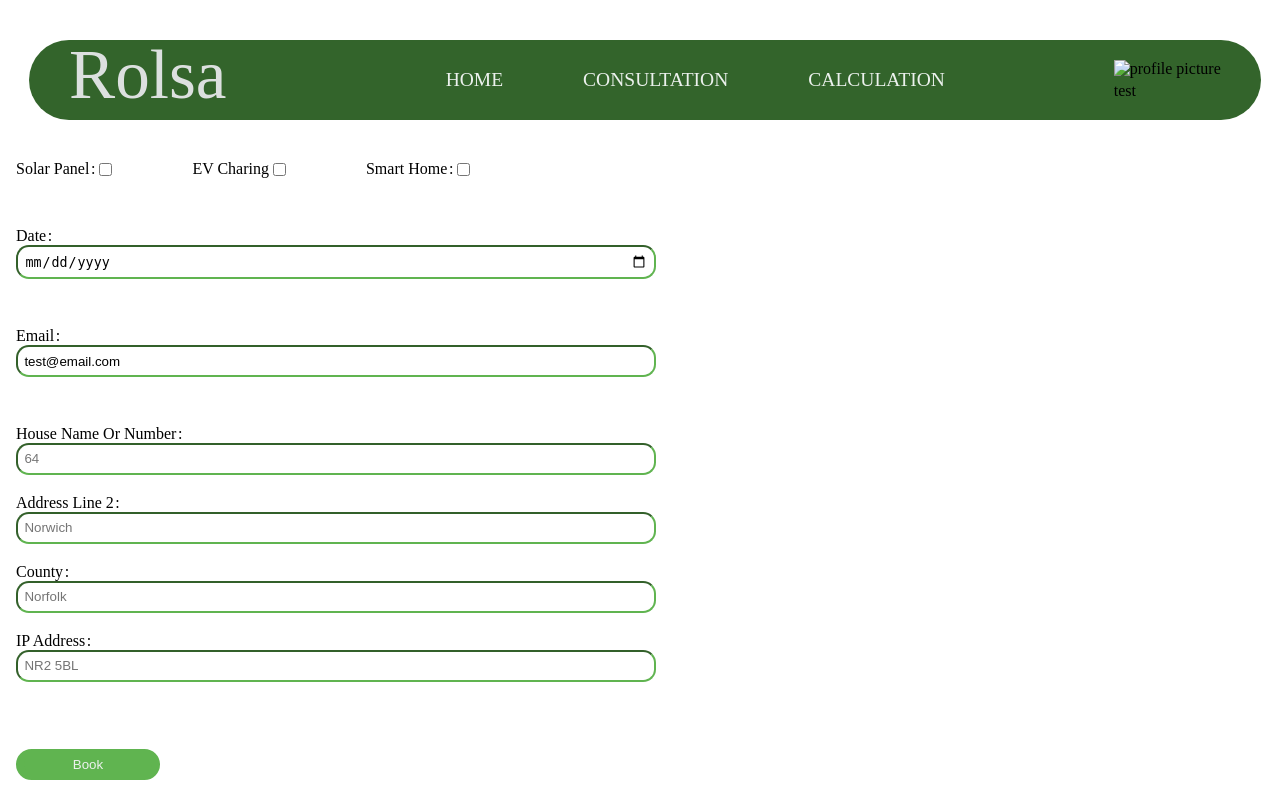
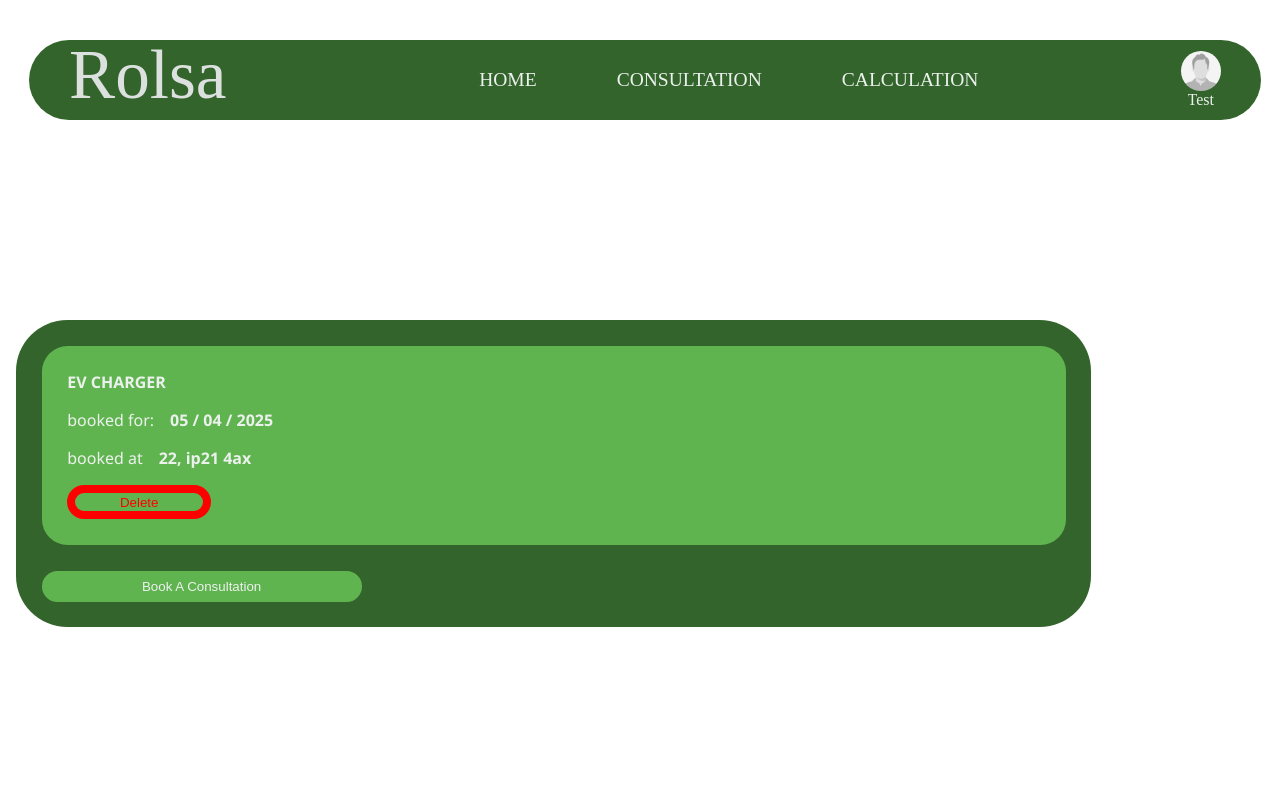
Before and after one commit to ebe82873/e, a PHP site: the page made by src/(test)/test.html in a window 1280 px wide. Run offline with PHP 8.4, Linux system fonts and the light colour scheme; some web fonts are replaced.

Commit message:
V:1.7.1 updates to styles and php

```diff
--- a/src/(book)/create_booking.php
+++ b/src/(book)/create_booking.php
@@ -15,7 +15,7 @@ function main(): void {
     $address_line_1 = $_POST['address-line-1'];
     $address_line_2 = $_POST['address-line-2'];
     $address_line_county = $_POST['address-line-county'];
-    $post_code = $_POST['post-code'];
+    $post_code = strtolower($_POST['post-code']);
 
     $solar_panel = ['on' => true, 'off' => false][$_POST['solar-panel'] ?? 'off'];
     $ev_charging = ['' => true, 'off' => false][$_POST['ev-charging'] ?? 'off'];
@@ -41,7 +41,7 @@ function main(): void {
 
     // checks the county is valid
     // in future to add a better system to catch just the 52 counties
-    if (!preg_match(pattern:'/([A-z]){}/i', subject: $address_line_county)) {
+    if (!preg_match(pattern:'/([A-z]){}/i', subject: $address_line_county) && $address_line_county) {
         error_and_reroute(error_message: 'invalid county name');
     }
 
--- a/src/(book)/index.php
+++ b/src/(book)/index.php
@@ -4,7 +4,7 @@
 require_once '../php/requirements.php';
 ?>
 <head>
-    <?= render_header('book consultation') ?>
+    <?= render_header(title: 'book consultation') ?>
 </head>
 <body>
     <?= render_navbar() ?>
@@ -48,8 +48,8 @@ require_once '../php/requirements.php';
                     <label class="label" for="address-line-county">County</label>
                     <input type="text" id="address-line-county" name="address-line-county" placeholder="Norfolk" value="<?= fetch_cookie('tmp_address-line-county', unset_value: true) ?>">
 
-                    <label class="label" for="ip-address">IP address</label>
-                    <input type="text" id="ip-address" name="ip-address" placeholder="NR2 5BL" required value="<?= fetch_cookie('tmp_ip-address', unset_value: true) ?>">
+                    <label class="label" for="post-code">IP address</label>
+                    <input type="text" id="post-code" name="post-code" placeholder="NR2 5BL" required value="<?= fetch_cookie('tmp_post-code', unset_value: true) ?>">
                 </div>
 
                 <!-- displays an error message is one is applicable -->
--- a/src/(test)/test.html
+++ b/src/(test)/test.html
@@ -4,7 +4,7 @@
 <head>
     <meta charset="UTF-8">
 <meta name="viewport" content="width=device-width, initial-scale=1.0">
-<title>book consultation</title>
+<title>Your Consolations</title>
 <link rel="stylesheet" href="../css/styles.css">
 <link rel="shortcut icon" href="../assets/images/favicon.svg" type="image/x-icon"></head>
 <body>
@@ -16,57 +16,30 @@
 <a href="../(calculation)/" title="calculation">calculation</a>
 </ul>
 <a class="account-icon" href="../(account)" title="account settings">
-<img src="" alt="profile picture">
-<p class="username">test</p>
+<img src="../assets/images/placeholder-profile.jpg" alt="profile picture">
+<p class="username capitalise">test</p>
 </a>
 </nav>
-    <main class="book">
-        <section class="create-booking">
-            <form action="create_booking.php" class="create-booking" method="post">
-                <!-- a container for the user to enter the options for their booking -->
-                <div class="system input-field">
-                    <label class="label" for="solar-panel">solar panel</label>
-                    <input type="checkbox" name="solar-panel" id="solar-panel" >
+    <main class="consolations">
+        <section class="bookings">
+                                                <div class="booking">
+                        <div class="options">
+                            <!-- for each sub-element gets added if the option is selected in the booking -->
+                                                            <span>ev charger</span>
 
-                    <label for="ev-charging">EV Charing</label>
-                    <input type="checkbox" name="ev-charging" id="ev-charging" value="">
+                        </div>
 
-                    <label class="label" for="smart-home">smart home</label>
-                    <input type="checkbox" name="smart-home" id="smart-home" value="">
-                </div>
+                        <!-- shows the date in standard formate -->
+                        <p class="date">05 / 04 / 2025</p>
 
-                <!-- a container for the user to enter a date -->
-                <div class="date input-field">
-                    <label class="label" for="date">date</label>
-                    <input type="date" name="date" id="date" required value="">
-                </div>
+                        <p class="location">22, ip21 4ax</p>
 
-                <!-- a container for the user to enter their email -->
-                <div class="email input-field">
-                    <label class="label" for="email">email</label>
-                    <!-- pre-loads the email with their won email or has nothing there-->
-                    <input type="email" name="email" id="email" value="test@email.com" required>
-                </div>
+                        <!-- makes a delete button for the booking specific to the booking -->
+                        <button class="delete button" onclick="window.location.href = 'delete_booking.php?id=8';">Delete</button>
+                    </div>
 
-                <!-- a container for the user to enter their address -->
-                <div class="address input-field">
-                    <label class="label" for="address-lines-1">House name or number</label>
-                    <input type="text" id="address-line-1" name="address-line-1" placeholder="64" required value="">
-
-                    <label class="label" for="address-lines-2">address line 2</label>
-                    <input type="text" id="address-line-2" name="address-line-2" placeholder="Norwich" value="">
-
-                    <label class="label" for="address-line-county">County</label>
-                    <input type="text" id="address-line-county" name="address-line-county" placeholder="Norfolk" value="">
-
-                    <label class="label" for="ip-address">IP address</label>
-                    <input type="text" id="ip-address" name="ip-address" placeholder="NR2 5BL" required value="">
-                </div>
-
-                <!-- displays an error message is one is applicable -->
-
-                <input type="submit" class="primary button" value="Book">
-            </form>
+            <!-- makes the book a new button -->
+            <button class="primary button" style="width: 20rem" onclick="window.location.href = '../(book)/';">Book A Consultation</button>
         </section>
     </main>
 </body>
--- a/src/css/styles.css
+++ b/src/css/styles.css
@@ -264,31 +258,52 @@ main.calculation .calculation .calculator .buttons {
 main.consolations .bookings {
 	display: flex;
 	flex-direction: column;
-	gap: calc(1rem * 1.6);
+	gap: 1.6rem;
 
 	margin: 1rem;
 	margin-top: 10rem;
 
 	border-radius: calc(2rem * 1.6);
 
-	padding: calc(1rem * 1.6);
+	padding: 1.6rem;
 
 	background-color: var(--secondary);
 	width: 80%;
 	min-width: 50rem;
 }
 main.consolations .bookings .booking {
-			border-radius: calc(1rem * 1.6);
+	border-radius: 1.6rem;
 
-			background-color: var(--primary);
+	background-color: var(--primary);
 
-			padding: calc(1rem * 0.791);
+	padding: 1.6rem;
 
+	color: var(--white);
+	font-weight: bolder;
+	font-family: 'Segoe UI', Tahoma, Geneva, Verdana, sans-serif;
 }
 main.consolations .bookings .booking .options {
 	display: inline-flex;
 	flex-direction: row;
 	gap: 1rem;
+}
+main.consolations .bookings .booking .options span {
+	text-transform: uppercase;
+}
+/* puts a dot between options */
+main.consolations .bookings .booking .options span:not(:last-child)::after {
+	content: '.';
+	margin-left: 1rem;
+}
+main.consolations .bookings .booking .location::before {
+	font-weight: normal;
+	content: 'booked at';
+	margin-right: 1rem;
+}
+main.consolations .bookings .booking .date::before {
+	font-weight: normal;
+	content: 'booked for:';
+	margin-right: 1rem;
 }
 /* #endregion */
 
@@ -481,11 +496,11 @@ body {
 
 /* basic styles for main and sections */
 main {
-	section {
-		/* to keep some padding from the side of the screen after taking it from the body */
-		padding: 1rem;
-		padding-top: 10rem;
-	}
+	padding-top: 10rem;
+}
+main section {
+	/* to keep some padding from the side of the screen after taking it from the body */
+	padding: 1rem;
 }
 
 /* basic styles for all anchor tags */
@@ -608,6 +623,18 @@ form {
 	color: var(--white);
 	font-size: calc(var(--height) * 0.25);
 }
+.navbar .account-icon {
+	display: inline-flex;
+	flex-direction: column;
+	align-items: center;
+}
+.navbar .account-icon img {
+	max-width: calc(var(--height) * 0.5);
+	border-radius: 50%;
+}
+.navbar .account-icon .username {
+	color: var(--white);
+}
 /* #endregion navbar */
 
 /* #region classes */
@@ -692,5 +719,7 @@ form {
 	--size: 10rem;
 	--colour: red;
 	--background-colour: transparent;
+
+	padding: calc(var(--size) * 0.01) 0;
 }
 /* #endregion buttons */
--- a/src/php/elements.php
+++ b/src/php/elements.php
@@ -64,10 +64,10 @@ function render_navbar(): string {
 		$navbar_lines[] = "<a class=\"account-icon\" href=\"../(account)\" title=\"account settings\">";
 
 		// makes a link adds the user's profile picture
-		$navbar_lines[] = "<img src=\"" . $user['img_url'] . "\" alt=\"profile picture\">";
+		$navbar_lines[] = "<img src=\"" . ($user['img_url'] ?? '../assets/images/placeholder-profile.jpg') . "\" alt=\"profile picture\">";
 
 		// adds their username
-		$navbar_lines[] = "<p class=\"username\">" . $user['username'] . "</p>";
+		$navbar_lines[] = "<p class=\"username capitalise\">" . $user['username'] . "</p>";
 
 		// closes the parent tag for the user
 		$navbar_lines[] = "</a>";
```
Also changed, not shown: other parts of src/css/styles.css (+28 -34 lines), src/(consultation)/index.php (+6 -3 lines), src/js/calculator.js (+14 -10 lines).
